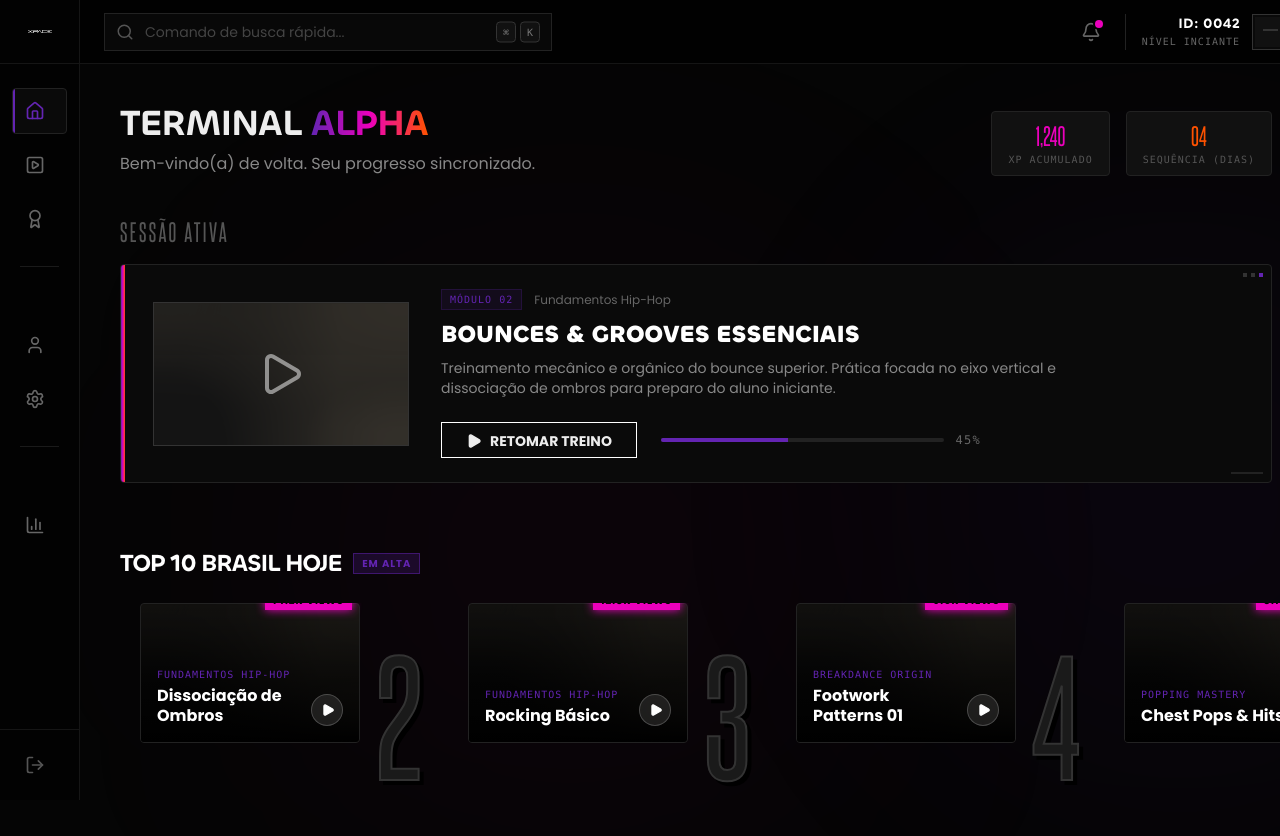
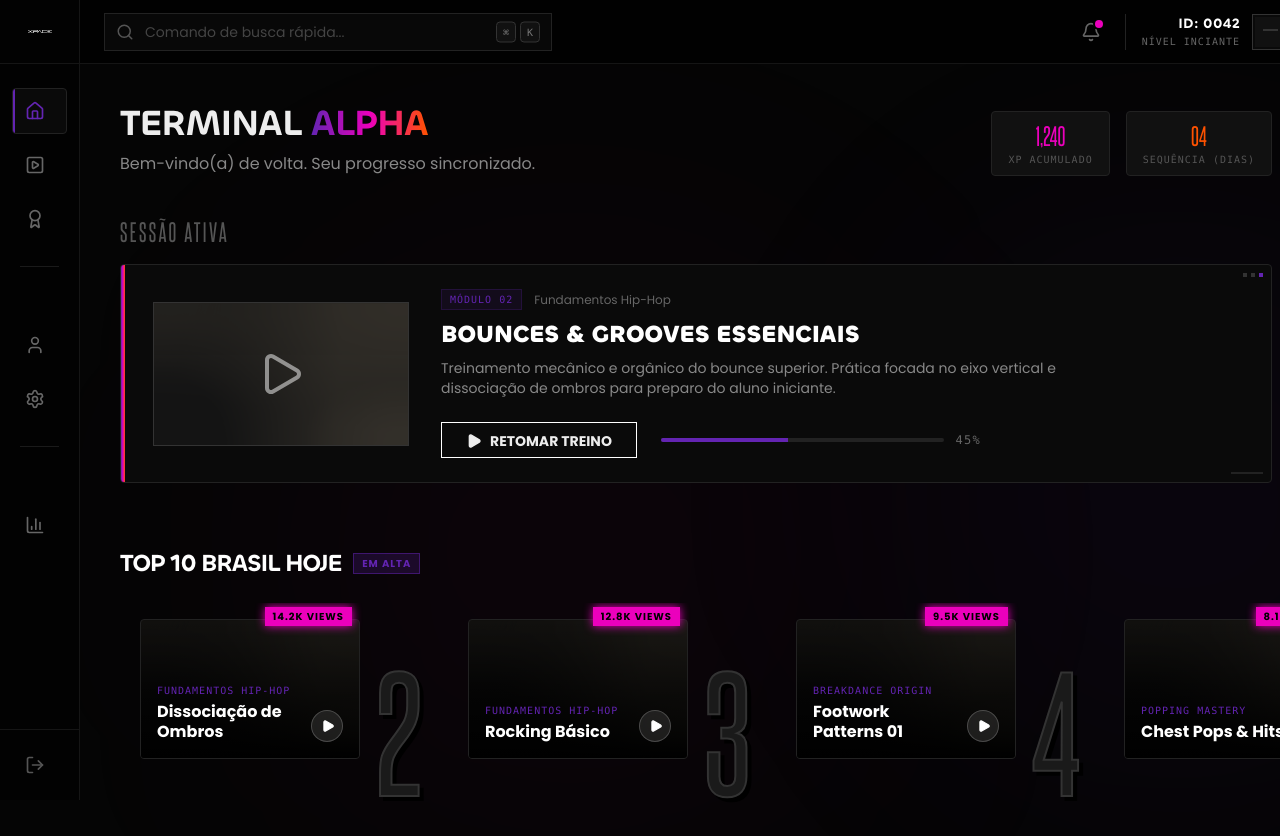
Before and after one commit to jonathanfferreira/xpace-on, a Next.js app in the folder web/: page /dashboard in a window 1280 px wide. Shown: the top 836 px of the page. Built offline with nearby package versions, Linux system fonts and the light colour scheme.

Commit message:
fix: hide scrollbar on Top10 carousel + fix card clipping with proper padding

```diff
--- a/web/src/app/globals.css
+++ b/web/src/app/globals.css
@@ -51,3 +51,13 @@
 .blink-anim {
   animation: blink 2s infinite ease-in-out;
 }
+
+/* Hide scrollbar but keep scroll functionality */
+@utility no-scrollbar {
+  -ms-overflow-style: none;
+  scrollbar-width: none;
+
+  &::-webkit-scrollbar {
+    display: none;
+  }
+}
--- a/web/src/components/layout/top10-carousel.tsx
+++ b/web/src/components/layout/top10-carousel.tsx
@@ -24,7 +24,7 @@ export function Top10Carousel() {
                 <div className="bg-primary/20 border border-primary/50 text-primary text-[10px] uppercase tracking-widest px-2 py-0.5 font-bold">Em Alta</div>
             </div>
 
-            <div className="flex overflow-x-auto pb-8 -mx-6 px-6 lg:-mx-10 lg:px-10 gap-x-8 lg:gap-x-12 no-scrollbar snap-x snap-mandatory">
+            <div className="flex overflow-x-auto pt-4 pb-12 -mx-6 px-6 lg:-mx-10 lg:px-10 gap-x-8 lg:gap-x-12 no-scrollbar snap-x snap-mandatory">
                 {MOCK_TOP_10.map((lesson, index) => (
                     <Link
                         href={`/dashboard/aula/${lesson.id}`}
```
